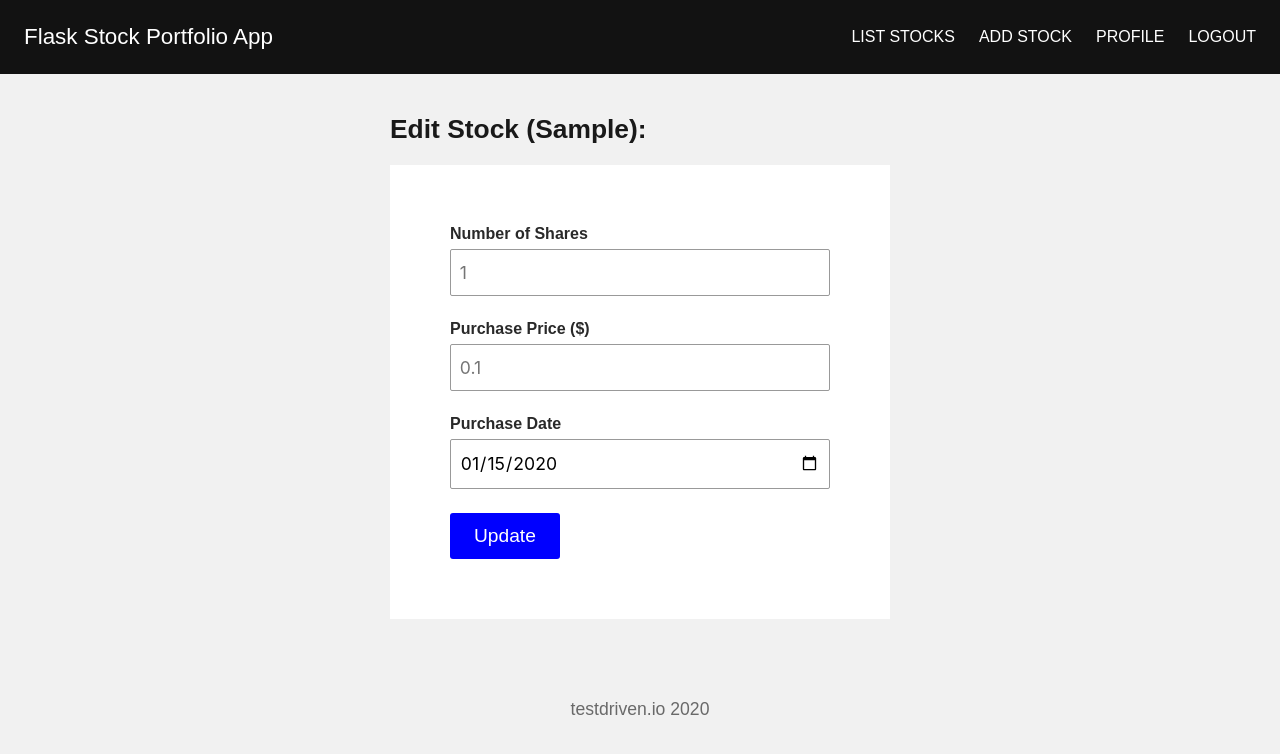
After one commit to dreamkatana/flask-stock-portfolio-code, a Flask app: page /edit_stock/1 in a window 1280 px wide. The commit adds this page. Shown: the top 754 px of the page. Run offline with Flask 2, Linux system fonts and the light colour scheme; a user stored in the database is signed in; tables that the repository leaves empty hold one stand-in row (values such as "Sample post"); some libraries are stand-ins or nearby versions.

Commit message:
Added editing stocks in portfolio

```diff
--- a/project/models.py
+++ b/project/models.py
@@ -141,6 +141,16 @@ class Stock(database.Model):
 
         return title, labels, values
 
+    def update(self, number_of_shares='', purchase_price='', purchase_date=''):
+        if number_of_shares:
+            self.number_of_shares = int(number_of_shares)
+
+        if purchase_price:
+            self.purchase_price = int(float(purchase_price) * 100)
+
+        if purchase_date:
+            self.purchase_date = purchase_date
+
 
 class User(database.Model):
     """
--- a/project/static/css/base_style.css
+++ b/project/static/css/base_style.css
@@ -152,7 +152,7 @@ h2 {
 /* Content Styling
  *****************/
 .content {
-  max-width: 920px;
+  max-width: 1000px;
   margin: 40px auto;
 }
 
--- a/project/stocks/routes.py
+++ b/project/stocks/routes.py
@@ -153,12 +153,34 @@ def stock_details(id):
 def delete_stock(id):
     stock = Stock.query.filter_by(id=id).first_or_404()
 
-    if not stock.user_id == current_user.id:
-        flash('Error! Incorrect permissions to delete this stock!', 'error')
-    else:
-        database.session.delete(stock)
+    if stock.user_id != current_user.id:
+        abort(403)
+
+    database.session.delete(stock)
+    database.session.commit()
+    flash(f'Stock ({stock.stock_symbol}) was deleted!', 'success')
+    current_app.logger.info(f'Stock ({stock.stock_symbol}) was deleted for user: {current_user.id}!')
+    return redirect(url_for('stocks.list_stocks'))
+
+
+@stocks_blueprint.route('/edit_stock/<id>', methods=['GET', 'POST'])
+@login_required
+def edit_stock(id):
+    stock = Stock.query.filter_by(id=id).first_or_404()
+
+    if stock.user_id != current_user.id:
+        abort(403)
+
+    if request.method == 'POST':
+        # Edit the stock data in the database
+        stock.update(request.form['number_of_shares'],
+                     request.form['purchase_price'],
+                     datetime.fromisoformat(request.form['purchase_date']))
+        database.session.add(stock)
         database.session.commit()
-        flash(f'Stock ({stock.stock_symbol}) was deleted!', 'success')
-        current_app.logger.info(f'Stock ({stock.stock_symbol}) was deleted for user: {current_user.id}!')
 
-    return redirect(url_for('stocks.list_stocks'))
+        flash(f'Stock ({ stock.stock_symbol }) was updated!', 'success')
+        current_app.logger.info(f'Stock ({ stock.stock_symbol }) was updated by user: { current_user.id}')
+        return redirect(url_for('stocks.list_stocks'))
+
+    return render_template('stocks/edit_stock.html', stock=stock)
--- /dev/null
+++ b/project/stocks/templates/stocks/edit_stock.html
@@ -0,0 +1,46 @@
+{% extends "base.html" %}
+
+{% block styling %}
+<link rel="stylesheet" href="{{ url_for('static', filename='css/form_style.css') }}">
+{% endblock %}
+
+{% block content %}
+<div class="form-wrap">
+  <h1>Edit Stock ({{ stock.stock_symbol }}):</h1>
+
+  <form method="post">
+    <input type="hidden" name="csrf_token" value="{{ csrf_token() }}"/>
+
+    <div class="field">
+      <label for="numberOfShares">Number of Shares</label>
+      <input
+        type="text"
+        id="numberOfShares"
+        name="number_of_shares"
+        placeholder="{{ stock.number_of_shares }}" />
+    </div>
+
+    <div class="field">
+      <label for="purchasePrice">Purchase Price ($)</label>
+      <input
+        type="text"
+        id="purchasePrice"
+        name="purchase_price"
+        placeholder="{{ stock.purchase_price / 100 }}" />
+    </div>
+
+    <div class="field">
+      <label for="purchaseDate">Purchase Date</label>
+      <input
+        type="date"
+        id="purchaseDate"
+        name="purchase_date"
+        value="{{ stock.purchase_date.strftime('%Y-%m-%d') }}" />
+    </div>
+
+    <div class="field">
+      <button type="submit">Update</button>
+    </div>
+  </form>
+</div>
+{% endblock %}
--- a/project/stocks/templates/stocks/stocks.html
+++ b/project/stocks/templates/stocks/stocks.html
@@ -32,7 +32,10 @@
           <td>{{ stock.purchase_date.strftime("%Y-%m-%d") }}</td>
           <td>${{ stock.current_price / 100 }}</td>
           <td>${{ stock.position_value / 100 }}</td>
-          <td><a href="{{ url_for('stocks.delete_stock', id=stock.id) }}">Delete</a></td>
+          <td class="stock-actions">
+            <a class="stocks-actions-link" href="{{ url_for('stocks.delete_stock', id=stock.id) }}">Delete</a>
+            <a class="stocks-actions-link" href="{{ url_for('stocks.edit_stock', id=stock.id) }}">Edit</a>
+          </td>
         </tr>
       {% endfor %}
     </tbody>
```
Also changed, not shown: project/static/css/stocks_style.css (+9 -0 lines), tests/functional/test_stocks.py (+132 -6 lines).
